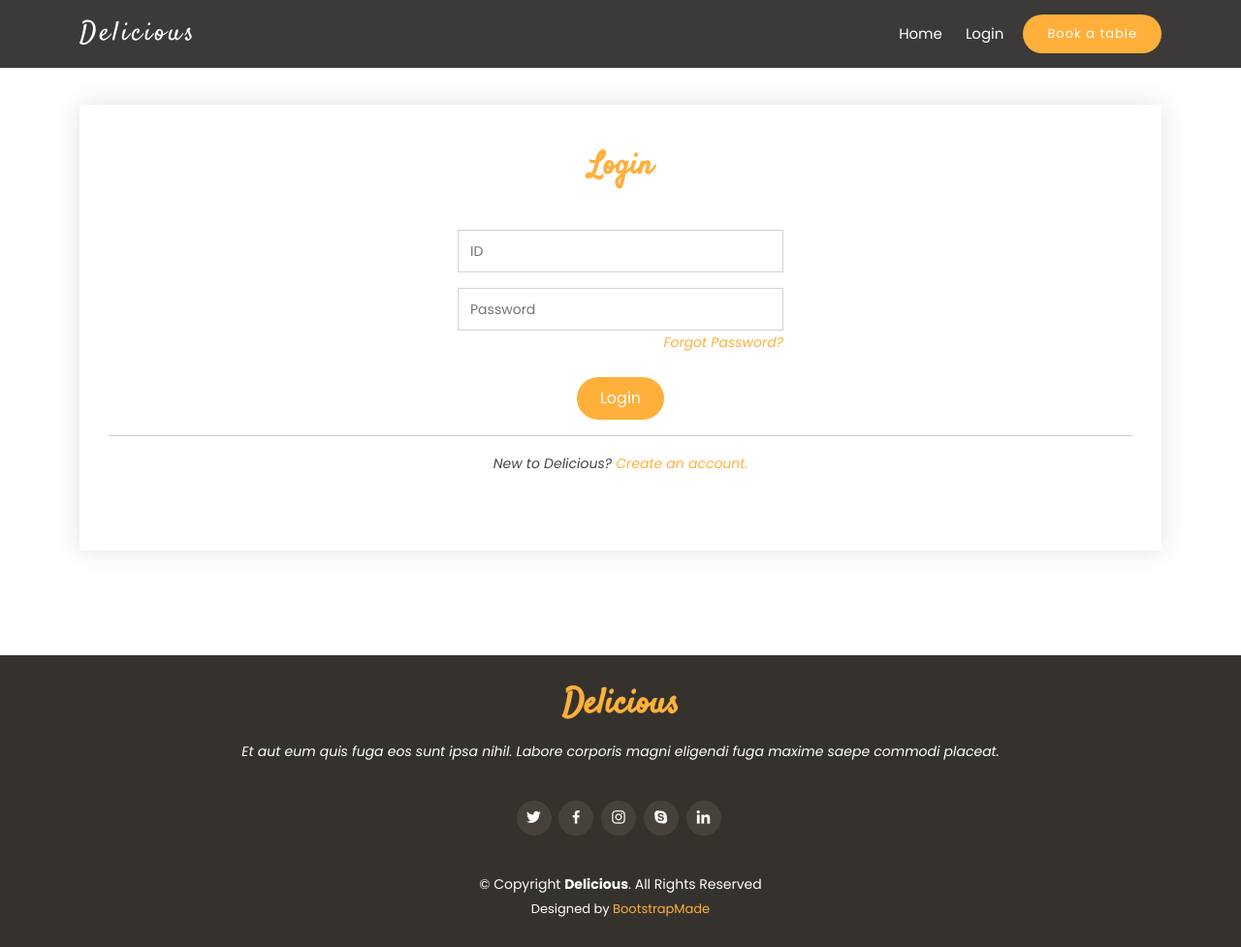
After one commit to cookierun1/helloword, a Django app: page /login/ in a window 1280 px wide. The commit adds this page. Shown: the whole page at 97% size. Run offline with Django 3.2, Linux system fonts and the light colour scheme; parts of the project's set-up code (start-up, migrations or seed data) failed here and were passed over; some libraries are stand-ins or nearby versions.

Commit message:
feat: add user login page

```diff
--- /dev/null
+++ b/winebow/shopping_mall/templates/user/user_login.html
@@ -0,0 +1,41 @@
+{% extends "layouts/user_base.html" %}
+{% load static %}
+
+{% block main %}
+
+<main id="main">
+    <section id="contact" class="contact">
+        <div class="container mt-5 mb-5">
+            <form action="forms/contact.php" method="post" role="form" class="php-email-form">
+                <div class="section-title">
+                    <h2><span>Login</span></h2>
+                    </div>
+            <div class="row mt-3 mb-2">
+                <div class="col-md-4"></div>
+                <div class="col-md-4 form-group">
+                    <input type="text" name="id" class="form-control" id="id" placeholder="ID" required>
+                </div>
+                <div class="col-md-4"></div>
+            </div>
+            <div class="row mb-3">
+                <div class="col-md-4"></div>
+                <div class="col-md-4 form-group mt-3 mt-md-0">
+                    <input type="password" class="form-control" name="password" id="password" placeholder="Password" required>
+                    <div class="text-end">
+                        <a href="#"><small><i>Forgot Password?</i></small></a>
+                    </div>
+                </div>
+                <div class="col-md-4"></div>
+            </div>
+            <div class="text-center"><button type="button">Login</button></div>
+            <hr>
+            <div class="text-center mt-3 mb-5">
+                <small><i>
+                New to Delicious? <a href="#">Create an account.</a>
+                </i></small>
+            </div>
+            </form>
+        </div>
+    </section><!-- End Contact Section -->
+</main><!-- End #main -->
+{% endblock %}
--- a/winebow/shopping_mall/urls.py
+++ b/winebow/shopping_mall/urls.py
@@ -1,8 +1,10 @@
 import imp
 from django.urls.conf import path
-from shopping_mall.views.user_views.auth_views import HomeView
+from shopping_mall.views.user_views.auth_views import HomeView, LoginView
 
 app_name = 'shopping_mall'
 urlpatterns = [
     path('', HomeView.as_view(), name='home'),
+    path('login/', LoginView.as_view(), name='login'),
+
 ]
--- a/winebow/shopping_mall/views/user_views/auth_views.py
+++ b/winebow/shopping_mall/views/user_views/auth_views.py
@@ -1,11 +1,44 @@
-from django.shortcuts import render
+from django.shortcuts import render, redirect
 from django.views.generic import View, TemplateView
 from django.http import HttpRequest, JsonResponse
+from django.contrib.auth import authenticate, login
 
-# Create your views here.
+
 class HomeView(TemplateView):
     '''
     사용자 메인 화면
     김병주/2022.04.14
     '''
     template_name = 'user/user_main.html'
+
+class LoginView(View):
+    '''
+    로그인 기능
+    김병주/2022.04.15
+    '''
+    def get(self, request: HttpRequest, *args, **kwargs):
+        context = {}
+        if request.user.id:
+            return redirect('shopping_mall:home')
+
+        return render(request, 'user/user_login.html', context)
+
+    def post(self, request: HttpRequest, *args, **kwargs):
+        context = {}
+        id = request.POST['id']
+        password = request.POST['password']
+        user = authenticate(username=id, password=password)
+        if user is not None:
+            if user.profile.email_flag == '0':
+                context['success'] = False
+                context['message'] = '가입한 이메일을 확인하여 활성화 해주세요.'
+                return JsonResponse(context, content_type='application/json')
+            login(request, user)
+            if 'next' in request.GET:
+                context['url'] = request.GET.get('next')
+            context['success'] = True
+            context['message'] = '로그인 되었습니다.'
+        else:
+            context['success'] = False
+            context['message'] = '일치하는 회원정보가 없습니다.'
+        return JsonResponse(context, content_type='application/json')
--- a/winebow/static/user/assets/css/style.css
+++ b/winebow/static/user/assets/css/style.css
@@ -1317,7 +1317,7 @@
 .contact .php-email-form textarea {
   padding: 10px 12px;
 }
-.contact .php-email-form button[type=submit] {
+.contact .php-email-form button {
   background: #ffb03b;
   border: 0;
   padding: 10px 24px;
@@ -1325,7 +1325,7 @@
   transition: 0.4s;
   border-radius: 50px;
 }
-.contact .php-email-form button[type=submit]:hover {
+.contact .php-email-form button:hover {
   background: #ffa012;
 }
 @-webkit-keyframes animate-loading {
--- a/winebow/static/user/assets/js/main.js
+++ b/winebow/static/user/assets/js/main.js
@@ -77,25 +77,25 @@
   /**
    * Toggle .header-scrolled class to #header when page is scrolled
    */
-  let selectHeader = select('#header')
-  let selectTopbar = select('#topbar')
-  if (selectHeader) {
-    const headerScrolled = () => {
-      if (window.scrollY > 100) {
-        selectHeader.classList.add('header-scrolled')
-        if (selectTopbar) {
-          selectTopbar.classList.add('topbar-scrolled')
-        }
-      } else {
-        selectHeader.classList.remove('header-scrolled')
-        if (selectTopbar) {
-          selectTopbar.classList.remove('topbar-scrolled')
-        }
-      }
-    }
-    window.addEventListener('load', headerScrolled)
-    onscroll(document, headerScrolled)
-  }
+  // let selectHeader = select('#header')
+  // let selectTopbar = select('#topbar')
+  // if (selectHeader) {
+  //   const headerScrolled = () => {
+  //     if (window.scrollY > 100) {
+  //       selectHeader.classList.add('header-scrolled')
+  //       if (selectTopbar) {
+  //         selectTopbar.classList.add('topbar-scrolled')
+  //       }
+  //     } else {
+  //       selectHeader.classList.remove('header-scrolled')
+  //       if (selectTopbar) {
+  //         selectTopbar.classList.remove('topbar-scrolled')
+  //       }
+  //     }
+  //   }
+  //   window.addEventListener('load', headerScrolled)
+  //   onscroll(document, headerScrolled)
+  // }
 
   /**
    * Back to top button
--- a/winebow/templates/includes/user/header.html
+++ b/winebow/templates/includes/user/header.html
@@ -1,6 +1,6 @@
 
   <!-- ======= Header ======= -->
-  <header id="header" class="fixed-top d-flex align-items-center header-transparent">
+  <header id="header" class="fixed-top d-flex align-items-center header-transparent header-scrolled">
     <div class="container-fluid container-xl d-flex align-items-center justify-content-between">
 
       <div class="logo me-auto">
@@ -11,14 +11,7 @@
 
       <nav id="navbar" class="navbar order-last order-lg-0">
         <ul>
-          <li><a class="nav-link scrollto active" href="#hero">Home</a></li>
-          <li><a class="nav-link scrollto" href="#about">About</a></li>
-          <li><a class="nav-link scrollto" href="#menu">Menu</a></li>
-          <li><a class="nav-link scrollto" href="#specials">Specials</a></li>
-          <li><a class="nav-link scrollto" href="#events">Events</a></li>
-          <li><a class="nav-link scrollto" href="#chefs">Chefs</a></li>
-          <li><a class="nav-link scrollto" href="#gallery">Gallery</a></li>
-          <li><a class="nav-link scrollto" href="#contact">Contact</a></li>
+          <li><a class="nav-link scrollto" href="{% url 'shopping_mall:home' %}">Home</a></li>
           {% if user.is_authenticated %}
           <li class="dropdown"><a href="#"><span>{{user.username}}</span> <i class="bi bi-chevron-down"></i></a>
             <ul>
@@ -27,7 +20,7 @@
             </ul>
           </li>
           {% else %}
-          <li><a class="nav-link scrollto" href="#">Login</a></li>
+          <li><a class="nav-link scrollto" href="{% url 'shopping_mall:login' %}">Login</a></li>
           {% endif %}
         </ul>
         <i class="bi bi-list mobile-nav-toggle"></i>
--- a/winebow/templates/includes/user/topbar.html
+++ b/winebow/templates/includes/user/topbar.html
@@ -1,6 +1,6 @@
 
 <!-- ======= Top Bar ======= -->
-<section id="topbar" class="d-flex align-items-center fixed-top topbar-transparent">
+<section id="topbar" class="d-flex align-items-center fixed-top topbar-transparent topbar-scrolled">
   <div class="container-fluid container-xl d-flex align-items-center justify-content-center justify-content-lg-start">
     <i class="bi bi-phone d-flex align-items-center"><span>+1 5589 55488 55</span></i>
     <i class="bi bi-person-workspace ms-4 d-none d-lg-flex align-items-center"><a class="ms-2" href="{% url 'system_manage:home' %}">Admin</a></i>
--- a/winebow/templates/layouts/user_base.html
+++ b/winebow/templates/layouts/user_base.html
@@ -34,7 +34,6 @@
 
 <body>
     {% block body %}
-        {% include 'includes/user/topbar.html' %}
         {% include 'includes/user/header.html' %}
 
         {% block main %}
```
Also changed, not shown: 1 other file.
